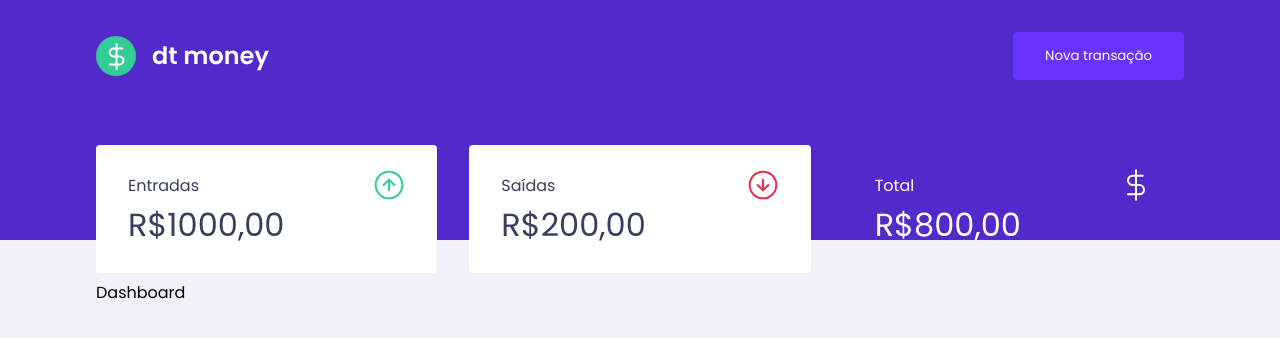
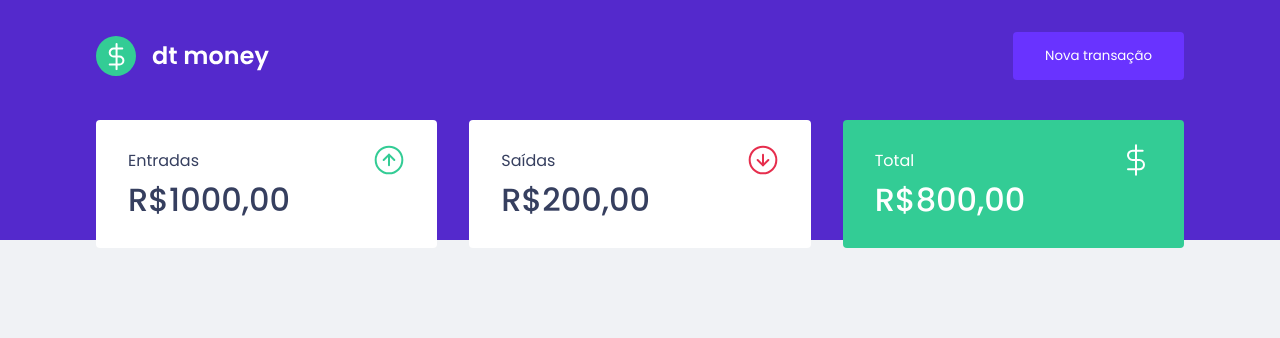
Before and after one commit to RaimundoNeto7/IgniteFinances, a React (Create React App) app: page / in a window 1280 px wide. Shown: the top 338 px of the page. Built offline with nearby package versions, Linux system fonts and the light colour scheme.

Commit message:
Fix: green color

```diff
--- a/public/index.html
+++ b/public/index.html
@@ -6,7 +6,7 @@
     <meta name="viewport" content="width=device-width, initial-scale=1" />
     <link rel="shortcut icon" href="favicon.png" type="image/png">
 
-    <link href="https://fonts.googleapis.com/css2?family=Poppins:wght@400;600&display=swap" rel="stylesheet">
+    <link href="https://fonts.googleapis.com/css2?family=Poppins:wght@400;500;600&display=swap" rel="stylesheet">
     <title>My Finances</title>
   </head>
   <body>
--- a/src/components/Dashboard/index.tsx
+++ b/src/components/Dashboard/index.tsx
@@ -4,7 +4,6 @@
 export function Dashboard() {
     return (
         <Container>
-            Dashboard
             <Summary />
         </Container>
     )
--- a/src/styles/global.ts
+++ b/src/styles/global.ts
@@ -7,6 +7,7 @@
 
     --red: #E52E4D;
     --blue: #5429CC;
+    --green: #33CC95;
     --blue-light: #6933FF;
 
     --text-title: #363F5F;
```
